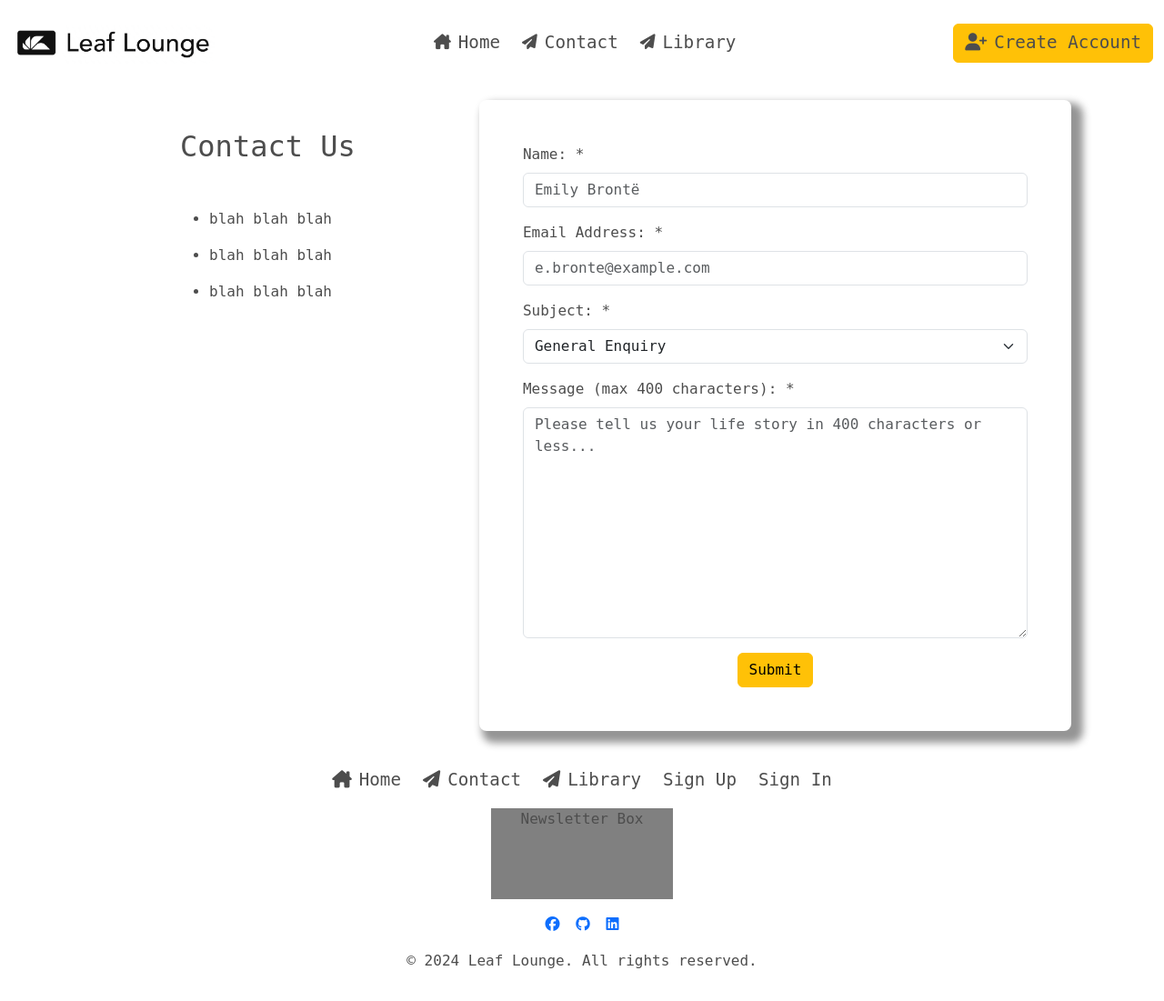
After one commit to Ana-Niko-byte/leaf-lounge, a Django app: page /contact/ in a window 1280 px wide. The commit adds this page. Shown: the whole page at 91% size. Run offline with Django 3.2, Linux system fonts and the light colour scheme; some libraries are stand-ins or nearby versions.

Commit message:
feat: contact page + wiring

```diff
--- /dev/null
+++ b/blurb/forms.py
@@ -0,0 +1,50 @@
+from django import forms
+
+
+SUBJECTS = (
+    ('GE', 'General Enquiry'),
+    ('CS', 'Customer Support'),
+    ('TS', 'Technical Support'),
+    ('BP', 'Billing & Payments'),
+    ('CO', 'Career Opportunities'),
+    ('C', 'Complaint'),
+    ('O', 'Other'),
+)
+
+
+class ContactForm(forms.Form):
+    """
+    A Contact form model for the Contact Page.
+
+    Fields:
+    name : textinput - the sender's name
+    email : emailinput - the sender's email.
+    subject : selectfield - the message subject.
+    message : textarea - the sender's message.
+    """
+    name = forms.CharField(
+        label='Name: ',
+        widget=forms.TextInput(
+            attrs={'placeholder': 'Emily Brontë'}
+        )
+    )
+    email = forms.EmailField(
+        label='Email Address: ',
+        widget=forms.EmailInput(
+            attrs={'placeholder': 'e.bronte@example.com'}
+        )
+    )
+    subject = forms.ChoiceField(
+        label='Subject: ',
+        choices=SUBJECTS,
+        widget=forms.Select(
+            attrs={'class': 'form-control'}
+        )
+    )
+    message = forms.CharField(
+        label='Message (max 400 characters): ',
+        max_length=400,
+        widget=forms.Textarea(
+            attrs={'placeholder': 'Please tell us your life story in 400 characters or less...'}
+        )
+    )
--- /dev/null
+++ b/blurb/templates/blurb/contact.html
@@ -0,0 +1,29 @@
+{% extends "base.html" %}
+{% load static %}
+{% load crispy_forms_tags %}
+{% block content %}
+
+<div class="container">
+    <div class="row">
+        <div class="col-12 d-flex justify-content-around align-items-start ms-5">
+            <div class="contact-info">
+                <h2 class="text-center my-5">Contact Us</h2>
+                <ul>
+                    <li class="my-3">blah blah blah</li>
+                    <li class="my-3">blah blah blah</li>
+                    <li class="my-3">blah blah blah</li>
+                </ul>
+            </div>
+            <div class="col-7 d-flex justify-content-center my-3 p-5" style="box-shadow: 8px 8px 8px 5px rgb(149, 149, 149); border-radius: 8px;">
+                <form id="contactForm" class="col-12" method="post">
+                    {% csrf_token %}
+                    {{ contactForm | crispy }}
+                    <div class="btn-container d-flex justify-content-center">
+                        <button type="submit" class="btn btn-warning">Submit</button>
+                    </div>
+                </form>
+            </div>
+        </div>
+    </div>
+</div>
+{% endblock %}
--- a/blurb/urls.py
+++ b/blurb/urls.py
@@ -3,4 +3,5 @@ from .views import *
 
 urlpatterns = [
     path('', blurb, name='home'),
+    path('contact/', contact, name='contact')
 ]
--- a/blurb/views.py
+++ b/blurb/views.py
@@ -1,8 +1,53 @@
-from django.shortcuts import render
+from django.shortcuts import render, redirect
+from django.core.mail import send_mail
+from django.contrib import messages
 
-# Create your views here.
+from django.conf import settings
+
+from .forms import *
+
+
 def blurb(request):
+
     return render(
         request,
         'blurb/index.html'
     )
+
+
+def contact(request):
+    '''
+    A view for handling post requests from the Contact page.
+    '''
+    if request.method == 'POST':
+        contactForm = ContactForm(data=request.POST)
+        if contactForm.is_valid():
+            name = contactForm.cleaned_data['name']
+            email = contactForm.cleaned_data['email']
+            subject = contactForm.cleaned_data['subject']
+            message = contactForm.cleaned_data['message']
+
+            recipient_list=[settings.EMAIL_HOST_USER, f'{email}'],
+            send_mail(
+                subject=subject,
+                message=message,
+                from_email=email,
+                recipient_list=recipient_list,
+                fail_silently=False,
+            )
+            messages.add_message(
+                request, messages.SUCCESS,
+                '''Your message has been forwarded onto our team! We
+                endeavour to respond within 2 business days :)'''
+            )
+            return redirect('home')
+    else:
+        contactForm = ContactForm()
+        context = {
+            'contactForm' : contactForm
+        }
+        return render(
+            request,
+            'blurb/contact.html',
+            context
+        )
--- a/leaves/urls.py
+++ b/leaves/urls.py
@@ -19,5 +19,5 @@ from django.urls import path, include
 urlpatterns = [
     path('admin/', admin.site.urls),
     path('accounts/', include('allauth.urls')),
-    path('blurb/', include('blurb.urls')),
+    path('', include('blurb.urls')),
 ]
--- a/requirements.txt
+++ b/requirements.txt
@@ -1,6 +1,8 @@
 asgiref==3.8.1
-Django==3.2.25
+crispy-bootstrap5==0.7
+Django==5.0.6
 django-allauth==0.63.3
+django-crispy-forms==2.2
 gunicorn==22.0.0
 pytz==2024.1
 sqlparse==0.5.0
--- a/templates/base.html
+++ b/templates/base.html
@@ -3,6 +3,7 @@ https://github.com/Ana-Niko-byte/moment -->
 {% load static %}
 
 {% url 'home' as home_url %}
+{% url 'contact' as contact_url %}
 
 {% url 'account_login' as signin_url %}
 {% url 'account_signup' as signup_url %}
@@ -42,7 +43,7 @@ https://github.com/Ana-Niko-byte/moment -->
                         <a href="{{ home_url }}"><i class="fa-solid fa-sm fa-house-chimney me-2"></i>Home</a>
                     </li>
                     <li class="nav-item px-2 mx-1">
-                        <a href=""><i class="fa-solid fa-sm fa-paper-plane me-2"></i>Contact</a>
+                        <a href="{{ contact_url }}"><i class="fa-solid fa-sm fa-paper-plane me-2"></i>Contact</a>
                     </li>
                     <li class="nav-item px-2 mx-1">
                         <a href=""><i class="fa-solid fa-sm fa-paper-plane me-2"></i>Library</a>
@@ -111,10 +112,10 @@ https://github.com/Ana-Niko-byte/moment -->
             <div class="flex-column text-center mb-3">
                 <ul class="navbar-nav flex-row justify-content-center my-2">
                     <li class="nav-item px-2 mx-1">
-                        <a href=""><i class="fa-solid fa-house-chimney me-2"></i>Home</a>
+                        <a href="{{ home_url }}"><i class="fa-solid fa-house-chimney me-2"></i>Home</a>
                     </li>
                     <li class="nav-item px-2 mx-1">
-                        <a href=""><i class="fa-solid fa-paper-plane me-2"></i>Contact</a>
+                        <a href="{{ contact_url }}"><i class="fa-solid fa-paper-plane me-2"></i>Contact</a>
                     </li>
                     <li class="nav-item px-2 mx-1">
                         <a href=""><i class="fa-solid fa-paper-plane me-2"></i>Library</a>
```
Also changed, not shown: leaves/settings.py (+7 -0 lines), 3 other files.
